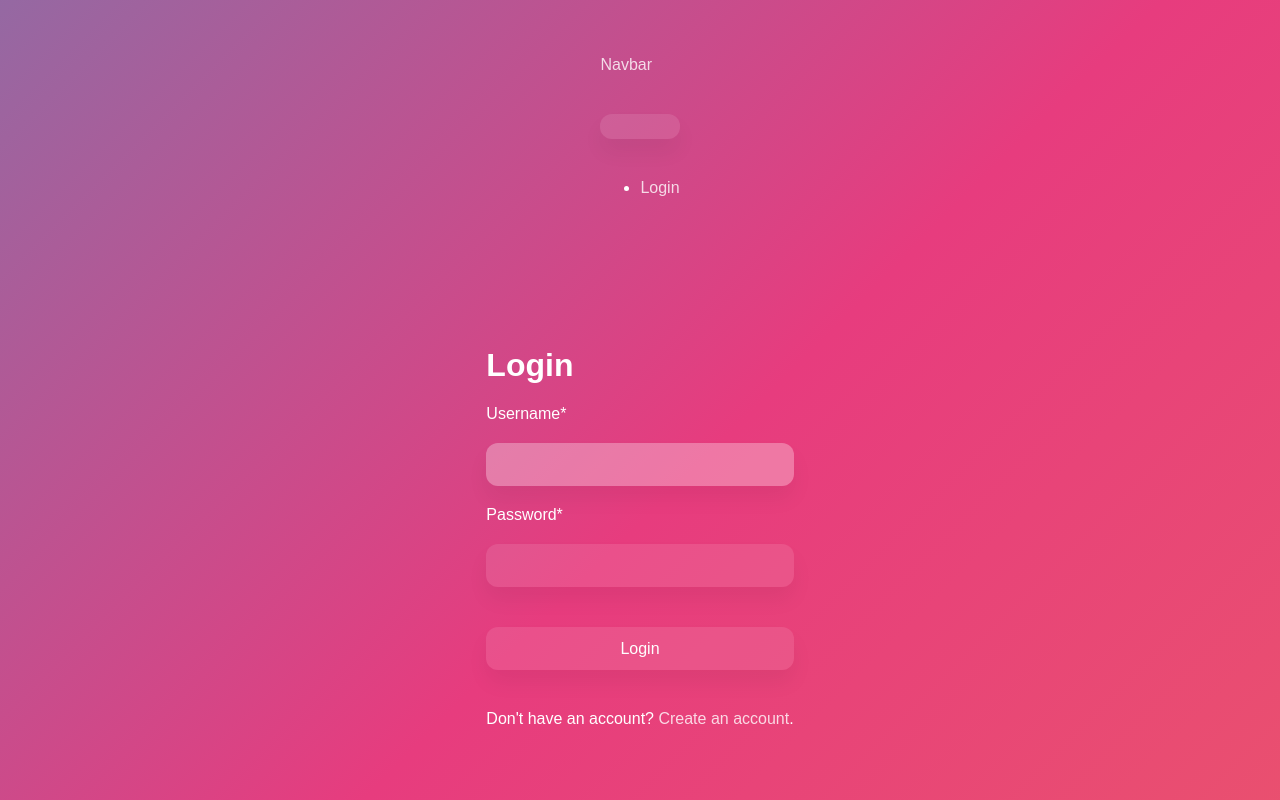
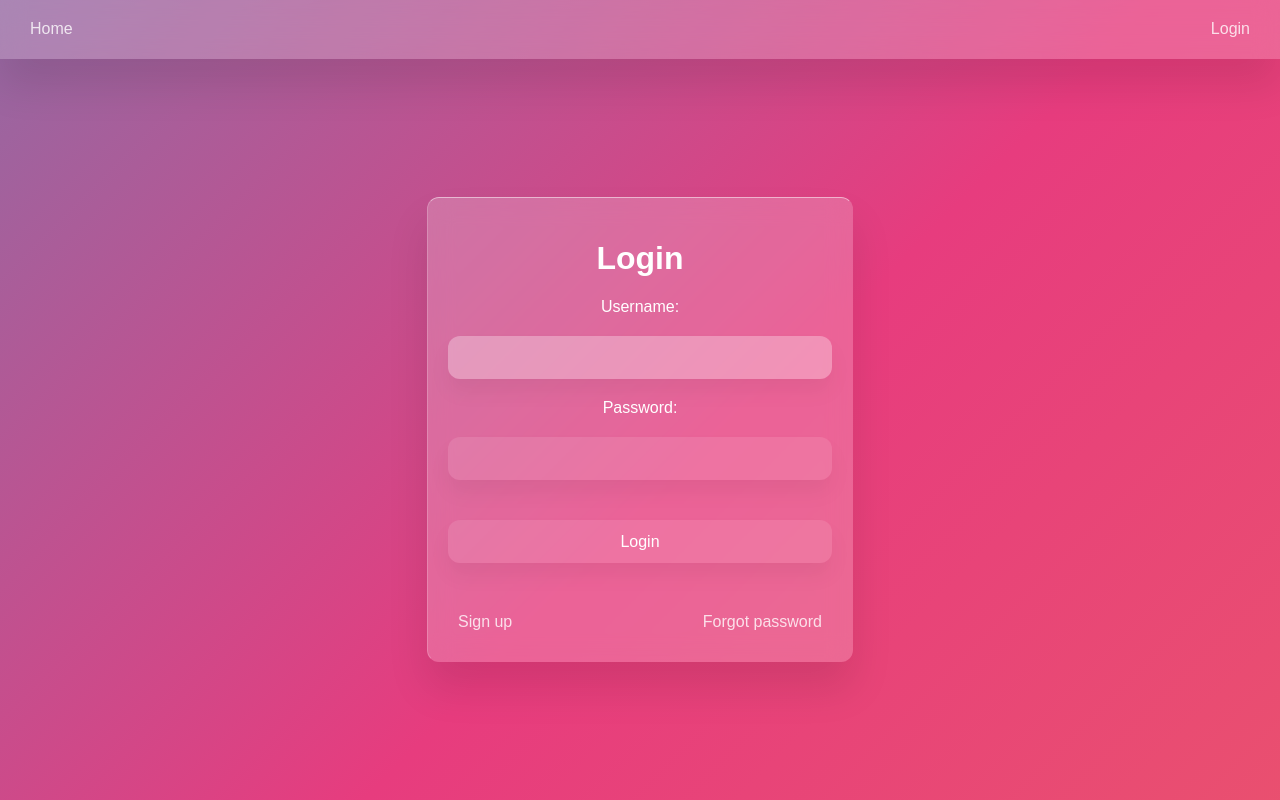
Before and after one commit to Morganpht/sports_web_app, a Django app: page /login in a window 1280 px wide. Run offline with Django 3.2, Linux system fonts and the light colour scheme; some libraries are stand-ins or nearby versions.

Commit message:
Styling to login system.

```diff
--- a/main/static/css/base.css
+++ b/main/static/css/base.css
@@ -1,15 +1,15 @@
 body {
-	display: grid;
+	display: flex;
+	flex-flow: column;
 	height: 100vh;
 	width: 100%;
 	margin: 0;
-	place-items: center;
 	background: linear-gradient(-45deg, #ee7752, #e73c7e, #23a6d5, #23d5ab);
 	background-size: 400% 400%;
-	position: relative;
 	animation: gradient 25s ease infinite;
 	color: rgb(255, 255, 255);
     font-family: 'Montserrat', sans-serif;
+
 }
 
 
@@ -26,15 +26,20 @@ body {
 	}
 }
 
+.container {
+	align-content: center;
+	display: flex;
+	flex: 1 1 auto;
+}
+
 .form {
 	position: relative;
 	display: grid;
-	font-family: 'Montserrat', sans-serif;
 	text-align: center;
 	max-width: 450px;
 	min-width: 250px;
 	width: 30vw;
-	margin: 20px;
+	margin: auto;
 	padding: 20px;
 	background: rgba(255, 255, 255, 0.2);
 	border-radius: 12px;
@@ -44,7 +49,6 @@ body {
 	border-left: 1px solid rgba(255, 255, 255, 0.2);
 	backdrop-filter: blur(12px);
 	box-shadow: 0 26px 42px rgba(0, 0, 0, 0.1);
-
 }
 
 input, button {
@@ -107,3 +111,53 @@ a {
 a:hover {
 	color: rgb(255, 255, 255);
 }
+
+nav {
+	list-style-type: none;
+	display: flex;
+	justify-content: space-between;
+	align-items: center;
+	overflow: hidden;
+	background: rgba(255, 255, 255, 0.2);
+	border-bottom: 1px solid rgba(255, 255, 255, 0);
+	backdrop-filter: blur(12px);
+	box-shadow: 0 26px 42px rgba(0, 0, 0, 0.1);
+	height:max-content;
+	padding: 0 10px;
+}
+
+.navbar {
+	display: flex;
+	justify-content: space-between;
+	align-items: center;
+	position: unset;
+	padding: 0;
+	margin: 0;
+
+}
+
+nav li {
+	display: inline;
+	padding: 10px;
+	margin: 10px;
+}
+
+
+
+/* Django-specifc stylings. */
+
+ul.messages {
+	list-style-type: none;
+	position: relative;
+	display: flex;
+    background: rgba(255, 255, 255, 0.2);
+	border-top: 1px solid rgba(255, 255, 255, 0.2);
+    box-shadow: 0 26px 42px rgba(0, 0, 0, 0.1);
+    margin: 0;
+    padding: 20px 40px;
+    height: max-content;
+}
+
+li.info {
+	color: white;
+}
--- a/main/templates/main/base.html
+++ b/main/templates/main/base.html
@@ -7,36 +7,36 @@
     </head>
     <body>
 
-        {% include 'main/includes/messages.html' %}
+        <nav>
+            <ul id="left-nav" class="navbar">
+                <li><a href="/">Home</a></li>
+            </ul>
+            <div>
+                <ul id="right-nav" class="navbar">
+                    {% if user.is_authenticated %}
 
-        <nav class="navbar navbar-expand-lg navbar-light bg-light">
-            <a class="navbar-brand" href="#">Navbar</a>
-            <button class="navbar-toggler" type="button" data-toggle="collapse" data-target="#navbarText" aria-controls="navbarText" aria-expanded="false" aria-label="Toggle navigation">
-              <span class="navbar-toggler-icon"></span>
-            </button>
-            <div class="collapse navbar-collapse" id="navbarText">
-              <ul class="navbar-nav mr-auto">
-                {% if user.is_authenticated %}
+                    <li><a href="/logout">Logout</a> </li>
+                    <li><a href="#">{{user.username}}</a></li>
 
-                <li class="nav-item">
-                  <a class="nav-link" href="/logout">Logout</a>
-                </li>
-                <li class="nav-item">
-                  <a class="nav-link" href="#">Welcome, {{user.username}}</a>
-                </li>
+                    {% else %}
 
-                {% else %}
+                    <li><a href="/login">Login</a></li>
 
-                <li class="nav-item">
-                  <a class="nav-link" href="/login">Login</a>
-                </li>
+                    {% endif %}
+                </ul>
+            </div>
+        </nav>
 
-                {% endif %}
-              </ul>
-            </div>
-          </nav>
+        {% if messages %}
+        <ul class="messages">
+            {% for message in messages %}
+            <li {% if message.tags %} class="{{ message.tags }}"{% endif %}>{{ message }}</li>
+            {% endfor %}
+        </ul>
+        {% endif %}
 
         {% block content %}
         {% endblock %}
+
     </body>
 </html>
--- a/main/templates/main/login.html
+++ b/main/templates/main/login.html
@@ -3,16 +3,18 @@
 {% block content %}
 
 {% load crispy_forms_tags %}
-
-<!--Login-->
-<div class="container py-5">
-  <h1>Login</h1>
-  <form method="POST">
-    {% csrf_token %}
-    {{ login_form|crispy }}
-    <button class="btn btn-primary" type="submit">Login</button>
-  </form>
-  <p class="text-center">Don't have an account? <a href="/register">Create an account</a>.</p>
+<div class=container>
+    <div class="form">
+        <h1>Login</h1>
+        <form method="POST">
+            {% csrf_token %}
+            {{ login_form }}
+            <button type="submit">Login</button>
+            <div class="forgot-signup">
+                <a href="/register">Sign up</a>
+                <a href="#">Forgot password</a>
+            </div>
+        </form>
+    </div>
 </div>
-
 {% endblock %}
--- a/style.css
+++ b/style.css
@@ -4,7 +4,6 @@ body {
 	height: 100vh;
 	width: 100%;
 	margin: 0;
-	place-items: center;
 	background: linear-gradient(-45deg, #ee7752, #e73c7e, #23a6d5, #23d5ab);
 	background-size: 400% 400%;
 	position: relative;
@@ -32,7 +31,7 @@ body {
 	max-width: 450px;
 	min-width: 250px;
 	width: 30vw;
-	margin: 20px;
+	margin: auto;
 	padding: 20px;
 	background: rgba(255, 255, 255, 0.2);
 	border-radius: 12px;
```
Also changed, not shown: main/templates/main/homepage.html (+6 -11 lines).
